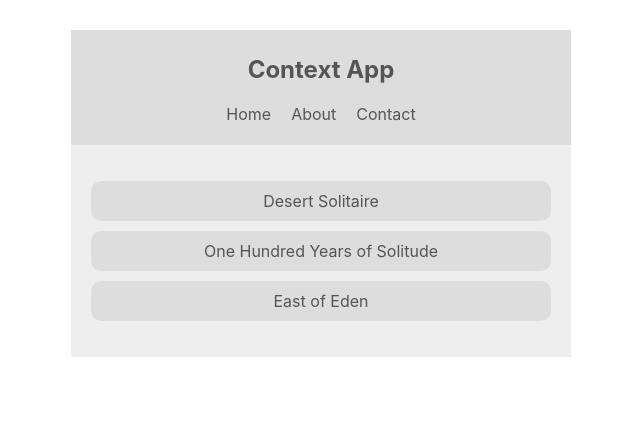
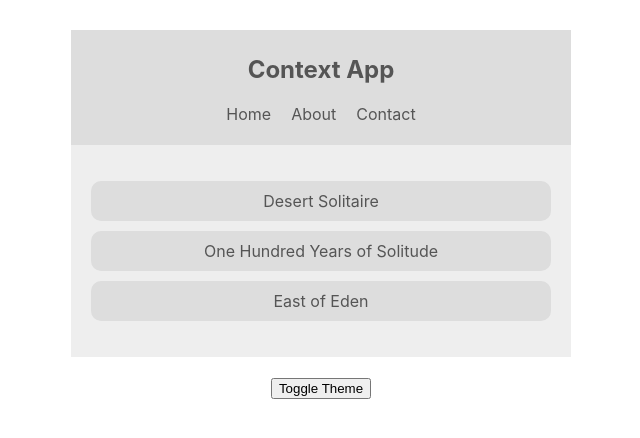
Before and after one commit to stamiesie/context-API-todo-list, a React (Create React App) app: page / in a window 1280 px wide. Shown: the top 438 px of the page, without its empty margins (319-959 px from the left). Built offline with nearby package versions, Linux system fonts and the light colour scheme.

Commit message:
add theme toggle button

```diff
--- a/src/App.js
+++ b/src/App.js
@@ -1,6 +1,7 @@
 import React from 'react';
 import BookList from './components/BookList';
 import NavBar from './components/NavBar';
+import ThemeToggle from './components/ThemeToggle';
 import ThemeContextProvider from './contexts/ThemeContext';
 
 function App() {
@@ -9,6 +10,7 @@ function App() {
       <ThemeContextProvider>
       <NavBar />
       <BookList />
+      <ThemeToggle />
       </ThemeContextProvider>
     </div>
   );
--- /dev/null
+++ b/src/components/ThemeToggle.js
@@ -0,0 +1,14 @@
+import React, { Component } from 'react'
+import { ThemeContext } from '../contexts/ThemeContext'
+
+export default class ThemeToggle extends Component {
+    static contextType = ThemeContext;
+    render() {
+        const { toggleTheme } = this.context;
+        return (
+            <div>
+                <button onClick={toggleTheme}>Toggle Theme</button>
+            </div>
+        )
+    }
+}
--- a/src/contexts/ThemeContext.js
+++ b/src/contexts/ThemeContext.js
@@ -8,10 +8,13 @@ export default class ThemeContextProvider extends Component {
         light: { color: '#555', ui: '#ddd', bg: '#eee' },
         dark: { color: '#ddd', ui: '#333', bg: '#555' }
     }
+    toggleTheme = () => {
+        this.setState({ isLightTheme: !this.state.isLightTheme })
+    }
     render() {
         return (
             <div>
-                <ThemeContext.Provider value={{...this.state}}>
+                <ThemeContext.Provider value={{...this.state, toggleTheme: this.toggleTheme}}>
                     {this.props.children}
                 </ThemeContext.Provider>
             </div>
```
